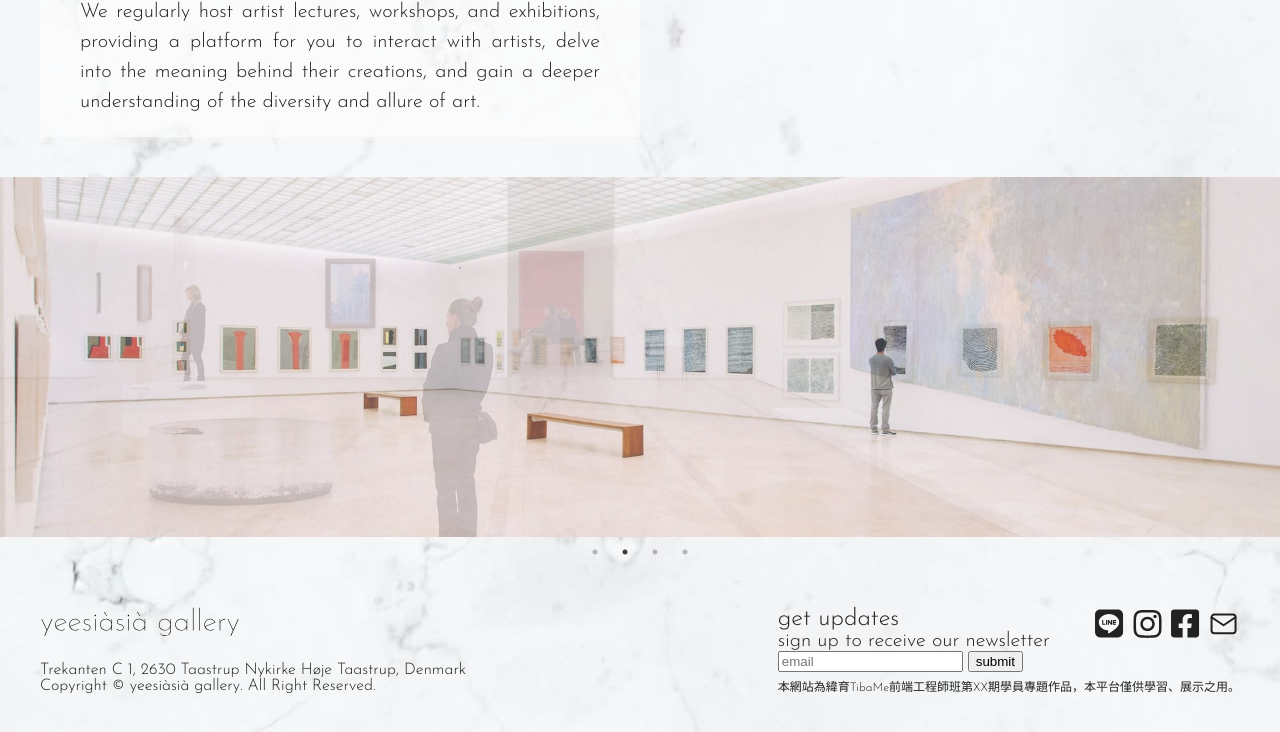
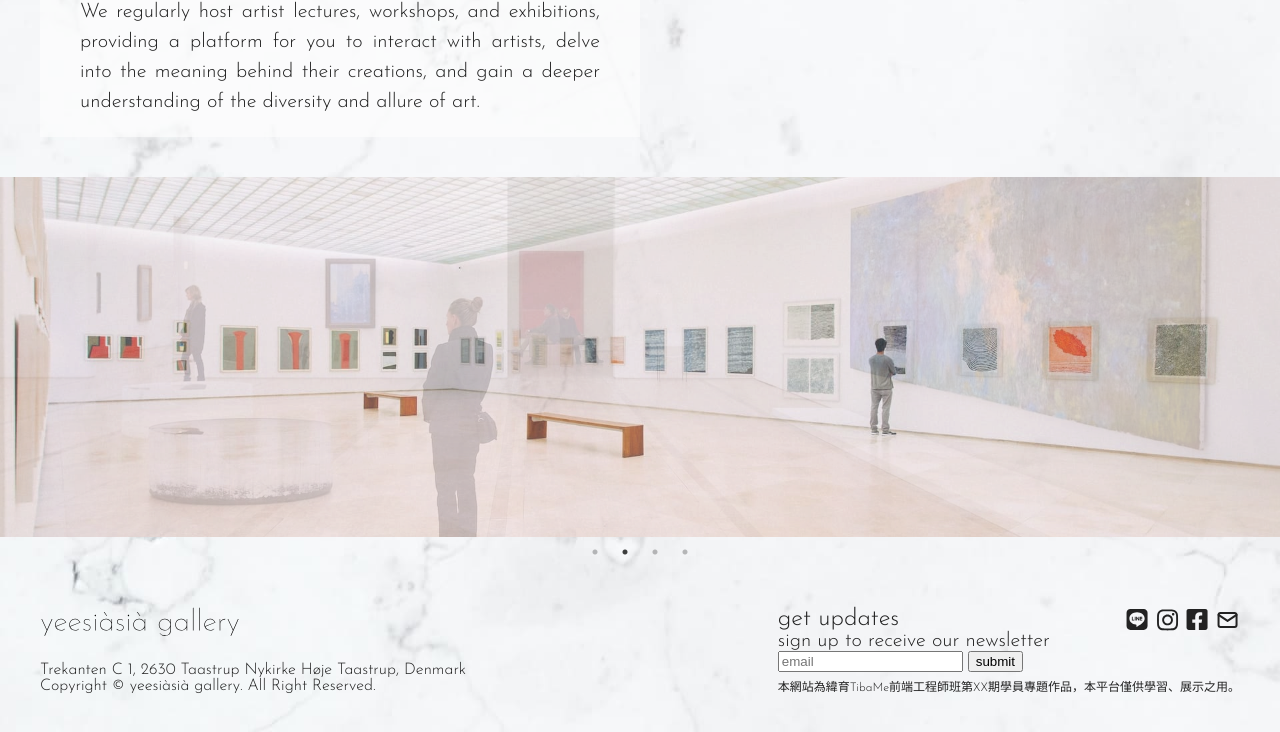
Before and after one commit to kkkzhenyiii/project_21, a plain HTML site: page about.html in a window 1280 px wide. Shown: the part 1796-2528 px from the top of the page. Drawn offline with nearby package versions, Linux system fonts and the light colour scheme.

Commit message:
icon size

```diff
--- a/about.html
+++ b/about.html
@@ -133,10 +133,10 @@
             <div class="footer_rt">
                 <!-- .social_media做position-absolute定位在.footer_rt右上角 -->
                 <div class="social_media">
-                    <div class="social_media_icon"><a href="#"><img src="img/icon/32/line.svg" alt=""></a></div>
-                    <div class="social_media_icon"><a href="#"><img src="img/icon/32/instagram.svg" alt=""></a></div>
-                    <div class="social_media_icon"><a href="#"><img src="img/icon/32/facebook.svg" alt=""></a></div>
-                    <div class="social_media_icon"><a href="#"><img src="img/icon/32/mail.svg" alt=""></a></div>
+                    <div class="social_media_icon"><a href="#"><img src="img/icon/24/line.svg" alt=""></a></div>
+                    <div class="social_media_icon"><a href="#"><img src="img/icon/24/instagram.svg" alt=""></a></div>
+                    <div class="social_media_icon"><a href="#"><img src="img/icon/24/facebook.svg" alt=""></a></div>
+                    <div class="social_media_icon"><a href="#"><img src="img/icon/24/mail.svg" alt=""></a></div>
                 </div>
                 <div class="subscribe">
                     <div class="subscribe_txt">
```
Also changed, not shown: ex_intro.html (+4 -4 lines), exhibition.html (+4 -4 lines), index.html (+4 -4 lines), visit.html (+4 -4 lines), img/icon/24/facebook.svg (added), img/icon/24/instagram.svg (added), img/icon/24/line.svg (added), img/icon/24/mail.svg (added), img/icon/40/facebook.svg (deleted), img/icon/40/instagram.svg (deleted), img/icon/40/line.svg (deleted), img/icon/40/mail.svg (deleted).
